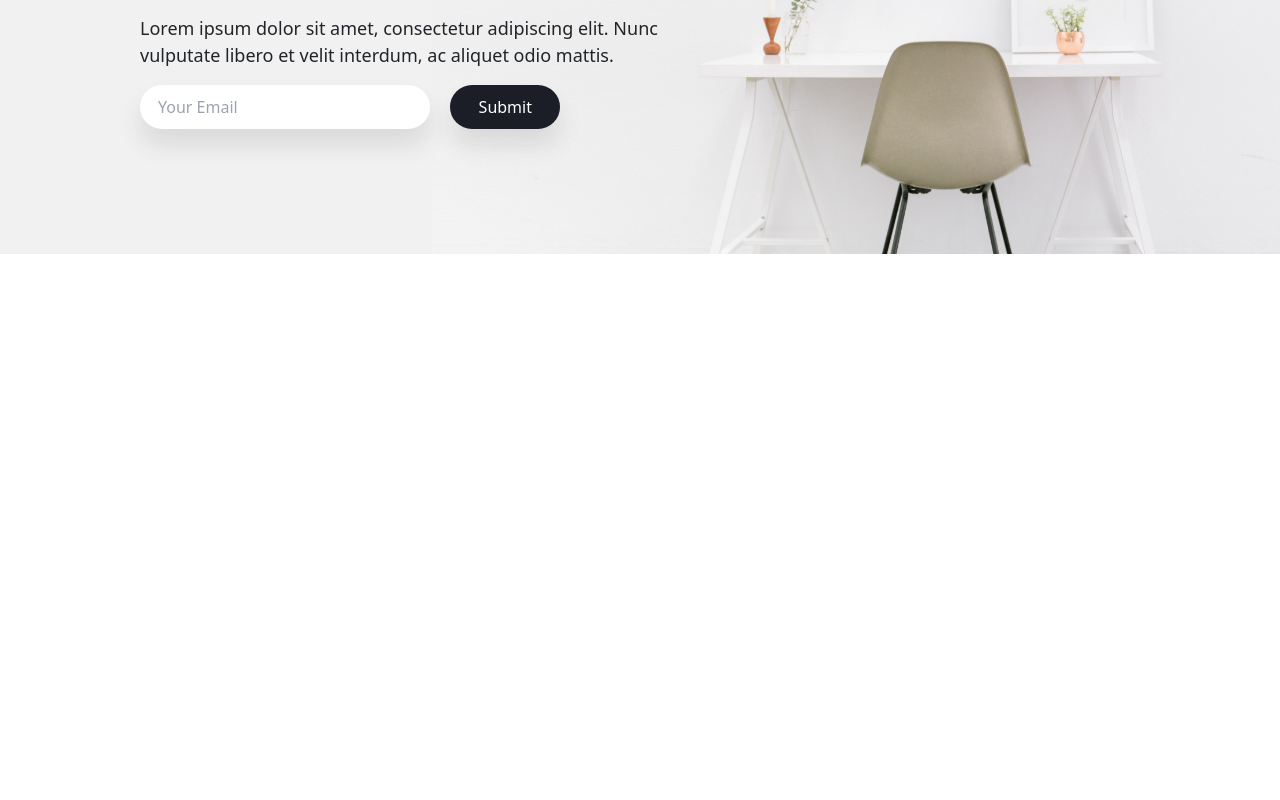
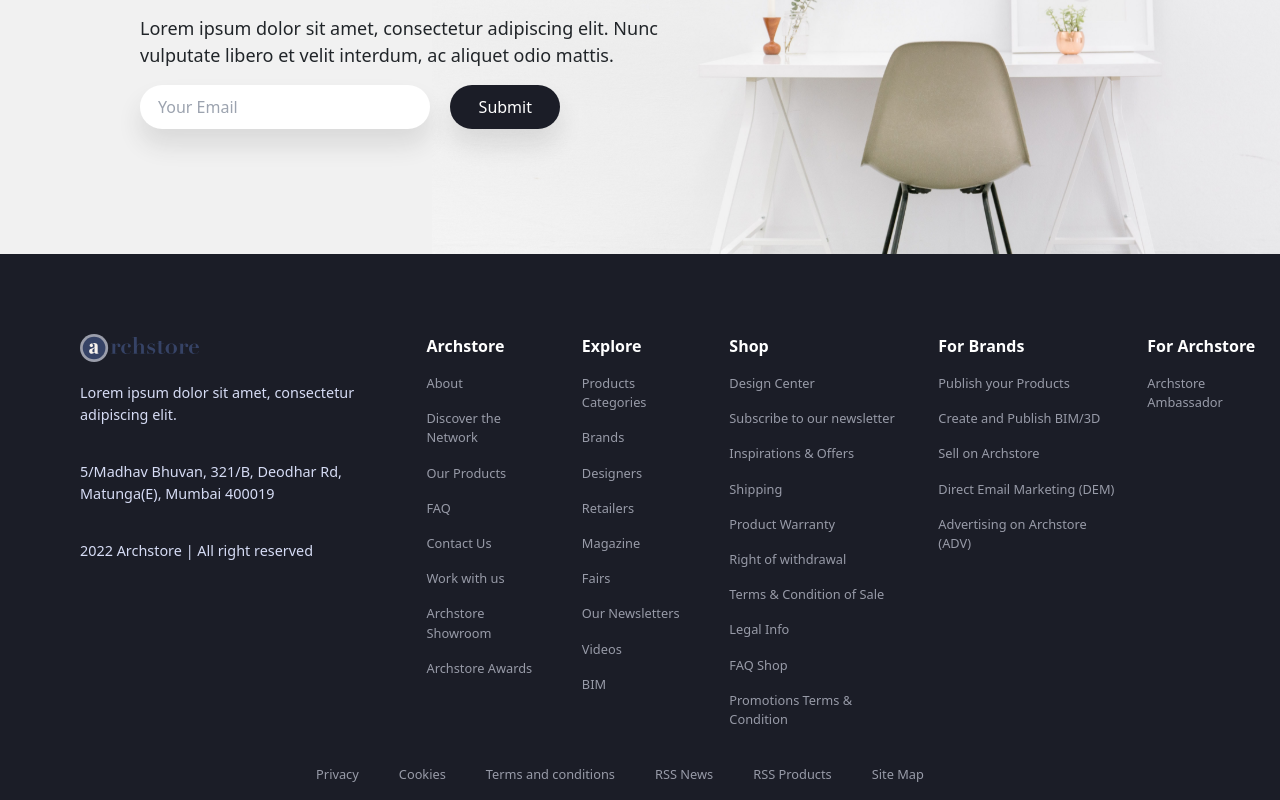
Before and after one commit to inzArch/archstore-web, a React (Create React App) app: page / in a window 1280 px wide. Shown: the part 3489-4289 px from the top of the page. Before the commit the page ends 3743 px from the top, so only its background shows below. Built offline with nearby package versions, Linux system fonts and the light colour scheme.

Commit message:
Built Footer for all pages

```diff
--- /dev/null
+++ b/src/components/Footer/FooterContent.js
@@ -0,0 +1,152 @@
+import Logo from '../../assets/images/header/Logo_Blue.svg';
+
+export const FooterContent = {
+    img: Logo,
+    info:"Lorem ipsum dolor sit amet, consectetur adipiscing elit.",
+    address: "5/Madhav Bhuvan, 321/B, Deodhar Rd, Matunga(E), Mumbai 400019",
+    copyright:"2022 Archstore |   All right reserved",
+    options: [
+        {
+            name: "Archstore",
+            content:[
+                {
+                    name: "About"
+                },
+                {
+                    name: "Discover the Network"
+                },
+                {
+                    name: "Our Products"
+                },
+                {
+                    name: "FAQ"
+                },
+                {
+                    name: "Contact Us"
+                },
+                {
+                    name: "Work with us"
+                },
+                {
+                    name: "Archstore Showroom"
+                },
+                {
+                    name: "Archstore Awards"
+                }
+            ]
+        },{
+            name: "Explore",
+            content:[
+                {
+                    name: "Products Categories"
+                },
+                {
+                    name: "Brands"
+                },
+                {
+                    name: "Designers"
+                },
+                {
+                    name: "Retailers"
+                },
+                {
+                    name: "Magazine"
+                },
+                {
+                    name: "Fairs"
+                },
+                {
+                    name: "Our Newsletters"
+                },
+                {
+                    name: "Videos"
+                },
+                {
+                    name: "BIM"
+                }
+            ]
+        },
+        {
+            name: "Shop",
+            content:[
+                {
+                    name: "Design Center"
+                },
+                {
+                    name: "Subscribe to our newsletter"
+                },
+                {
+                    name: "Inspirations & Offers"
+                },
+                {
+                    name: "Shipping"
+                },
+                {
+                    name: "Product Warranty"
+                },
+                {
+                    name: "Right of withdrawal"
+                },
+                {
+                    name: "Terms & Condition of Sale"
+                },
+                {
+                    name: "Legal Info"
+                },
+                {
+                    name: "FAQ Shop"
+                },
+                {
+                    name: "Promotions Terms & Condition"
+                }
+            ]
+        },
+        {
+            name: "For Brands",
+            content:[
+                {
+                    name: "Publish your Products"
+                },
+                {
+                    name: "Create and Publish BIM/3D"
+                },
+                {
+                    name: "Sell on Archstore"
+                },
+                {
+                    name: "Direct Email Marketing (DEM)"
+                },
+                {
+                    name: "Advertising on Archstore (ADV)"
+                }
+            ]
+        },
+        {
+            name: "For Archstore",
+            content:[
+                {
+                    name: "Archstore Ambassador"
+                }
+            ]
+        },
+    ],
+    footercontent: [
+        {
+            name: "Privacy"
+        },
+        {
+            name: "Cookies"
+        },
+        {
+            name: "Terms and conditions"
+        },
+        {
+            name: "RSS News"
+        },
+        {
+            name:"RSS Products"
+        },{
+            name: "Site Map"
+        }
+    ]
+}
--- /dev/null
+++ b/src/components/Footer/index.css
@@ -0,0 +1,145 @@
+.footer-container{
+    background-color: #1B1D27;
+    color: #ffffff;
+    box-sizing: border-box;
+    max-width: 1350px;
+    margin: auto;
+}
+
+.upper-footer{
+    display: flex;
+}
+.footer-details-options{
+    display: flex;
+    padding-left: 20px;
+    padding-top: 80px;
+    font-size: 0.8rem;
+}
+
+.footer-details > p{
+    display: flex;
+}
+
+.footer-logo-address{
+    padding-top: 80px;
+    padding-left: 80px;
+    width: 30%;
+}
+
+.footer-logo-address > p{
+    padding-top: 20px;
+    color: #D6DCF5;
+    font-size: 0.9rem;
+}
+
+.footer-logo-address > img{
+    width: 40%;
+}
+
+.footer-detail-column{
+    padding-left: 30px;
+}
+
+.footer-container > p{
+    justify-content: center;
+    display: flex;
+    flex-wrap: wrap;
+    margin: auto;
+}
+
+.footer-footer{
+    display: flex;
+    flex-wrap: wrap;
+    padding-right: 40px;
+    font-size: 0.8rem;
+    padding-top: 20px;
+    color: #989BA8;
+}
+
+.fdc-name{
+    font-weight: 600;
+    font-size: 1rem;
+}
+
+.fdc-content{
+    font-weight: 200;
+    color: #989BA8;
+}
+
+.address{
+    font-size: 1.1rem;
+}
+
+.accordion-container{
+    visibility: hidden;
+    display: none;
+    width: 80%;
+    padding-bottom: 20px;
+    margin: auto;
+}
+
+.accordion-header > button{
+  color: #ffffff !important;
+  background-color: #1B1D27 !important;
+}
+
+.accordion-body{
+    background-color: #989BA8 !important;
+}
+
+
+.accordion-header > button::after{
+    background-image: var(--bs-accordion-btn-active-icon) !important;
+  }
+
+@media (max-width: 800px){
+    .accordion-container{
+        visibility: visible;
+        display: block;
+    }
+    .footer-detail-column{
+
+       display: none;
+    }
+
+.footer-details-options{
+    padding-top: 40px;
+}
+    .footer-container{
+        display: inline-block;
+        min-width: 100%;
+    }
+    .footer-logo-address{
+        padding-top: 40px;
+        padding-left: 40px;
+        padding-right: 40px;
+        width: auto;
+    }
+
+.footer-logo-address > p{
+    padding-top: 20px;
+    text-align: center;
+    color: #D6DCF5;
+    font-size: 18px;
+}
+
+.footer-logo-address > img{
+    width: 30%;
+    margin: auto;
+}
+.footer-footer{
+    padding-left: 15px;
+    padding-right: 10px;
+    font-size: 14px;
+}
+
+.upper-footer{
+    flex-direction: column;
+}
+}
+
+@media (min-width: 800px) and (max-width: 1150px){
+    .footer-logo-address{
+        padding-left: 40px;
+    }
+}
--- /dev/null
+++ b/src/components/Footer/index.js
@@ -0,0 +1,54 @@
+import React from 'react';
+import { Accordion } from 'react-bootstrap';
+import { FooterContent } from './FooterContent';
+import './index.css';
+const Footer = () => {
+  return (
+    <div className='footer-container'>
+        <div className='upper-footer'>
+        <div className='footer-logo-address'>
+        <img src={FooterContent.img} alt="logo"/>
+        <p>{FooterContent.info}</p>
+        <p className='address'>{FooterContent.address}</p>
+        <p>{FooterContent.copyright}</p>
+        </div>
+
+        <div className='footer-details'>
+            <div className='footer-details-options'>
+            { FooterContent.options.map((option,i)=>(
+                <div className='footer-detail-column'>
+                    <p className='fdc-name'>{option.name}</p>
+                { option.content.map((option,i)=>(
+                    <p className='fdc-content'>{option.name}</p>
+                    ))}
+
+                </div>
+            ))}
+            </div>
+            </div>
+            <Accordion className='accordion-container'>
+            {
+                FooterContent.options.map((option,i)=>(
+                <Accordion.Item  eventKey={`${i}`}>
+                    <Accordion.Header className='accordion-header'>{option.name}</Accordion.Header>
+                    <Accordion.Body>
+                    {option.content.map((option,i)=>(
+                        <p>{option.name}</p>
+                    ))}
+                    </Accordion.Body>
+                </Accordion.Item>
+                ))
+            }
+      </Accordion>
+
+
+        </div>
+        <p>{FooterContent.footercontent.map((option,i)=>(
+        <p className='footer-footer'>{option.name}</p>
+  ))}</p>
+    </div>
+
+  )
+}
+
+export default Footer
--- a/src/pages/Home/index.js
+++ b/src/pages/Home/index.js
@@ -6,6 +6,7 @@ import HowItWorks from '../../components/Home/HowItWorks';
 import Brands from '../../components/Home/Brands';
 import './index.css';
 import Subscribe from '../../components/Home/Subscribe';
+import Footer from '../../components/Footer';
 
 const Home = () => {
 	return (
@@ -16,6 +17,7 @@ const Home = () => {
 			<CustomersFav />
 			<Brands />
 			<Subscribe />
+			<Footer />
 		</div>
 	);
 };
```
